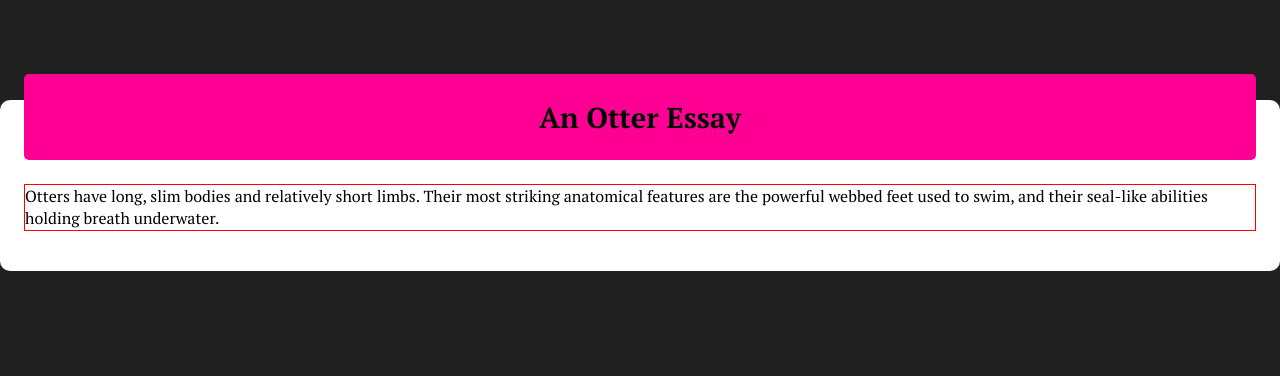
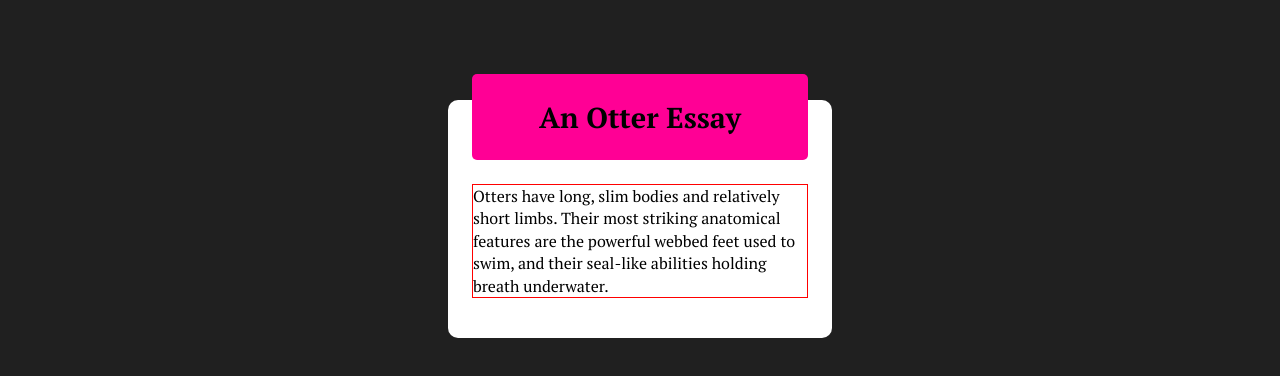
Before and after one commit to rebornay/ASSIGNMENT-1, a plain HTML site: page index.html in a window 1280 px wide. Drawn offline with Linux system fonts and the light colour scheme.

Commit message:
Media query

```diff
--- a/style.css
+++ b/style.css
@@ -8,7 +8,7 @@
 }
 
 body {
-    background-color: #202020;
+    background-color: #535050;
 }
 
 main {
@@ -41,3 +41,14 @@ section h1 {
     font-weight: bold;
     padding: 1.5rem;
 }
+/* *****************************MEDIA QUERY*********************************************** */
+@media (min-width: 1024px) {
+    /* Styles for desktop screens */
+    body {
+        background-color: #202020;
+    }
+
+    main {
+        width: 30%;
+    }
+}
```
